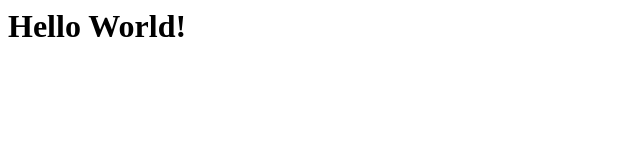
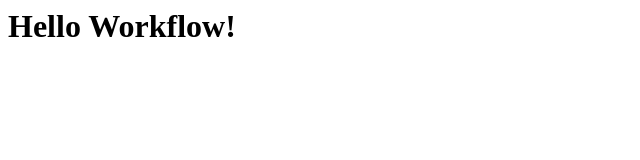
Before and after one commit to JeanArce/GitHub-tetsing, a plain HTML site: page index.html in a window 1280 px wide. Shown: the full height of the page, 0-640 px from the left. Drawn offline with Linux system fonts and the light colour scheme.

Commit message:
Update index.html

```diff
--- a/index.html
+++ b/index.html
@@ -3,6 +3,6 @@
   <title>GitHub Pages Demo</title>
 </head>
 <body>
-  <h1>Hello World!</h1>
+  <h1>Hello Workflow!</h1>
 </body>
 </html>
```
